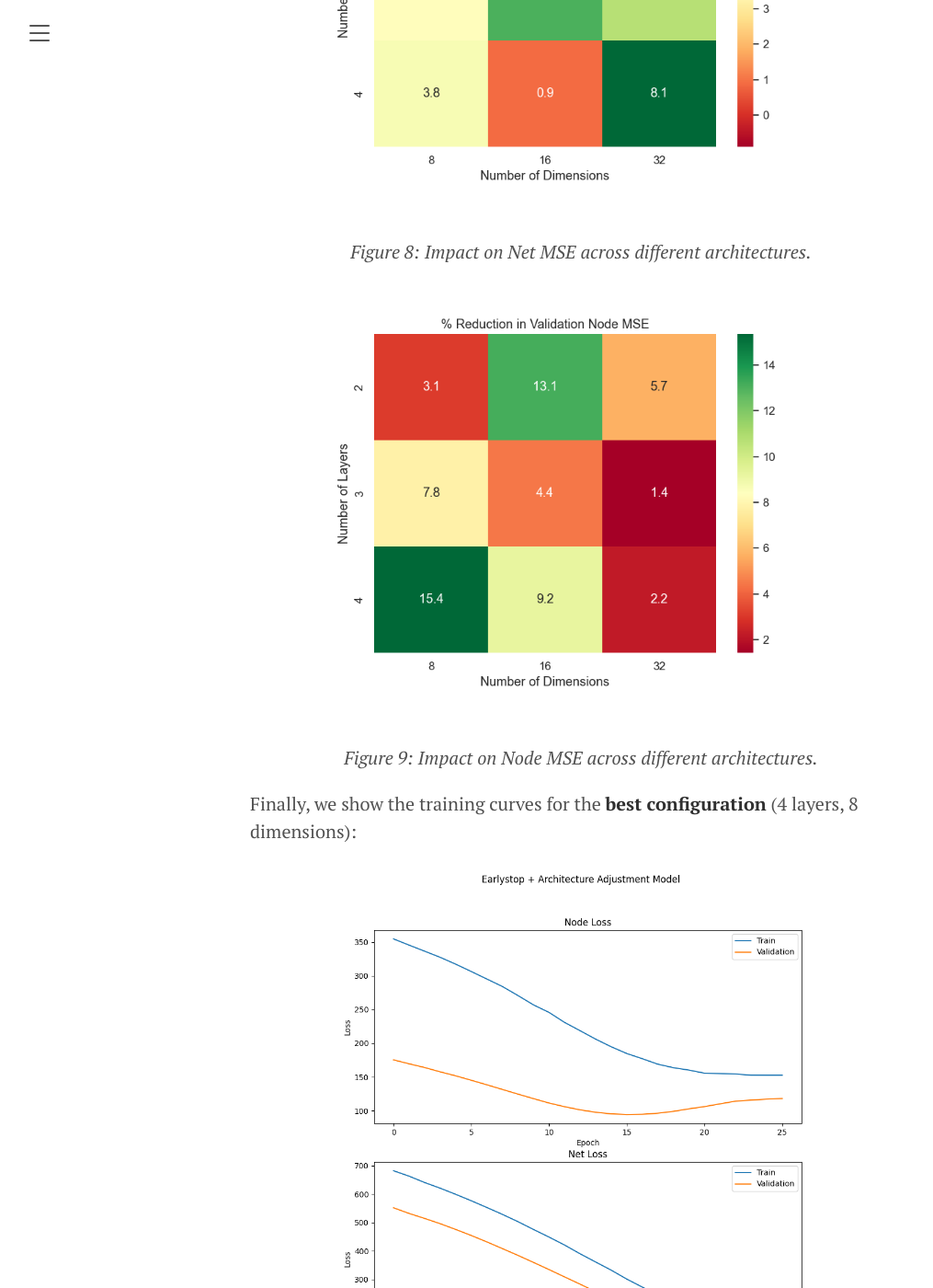
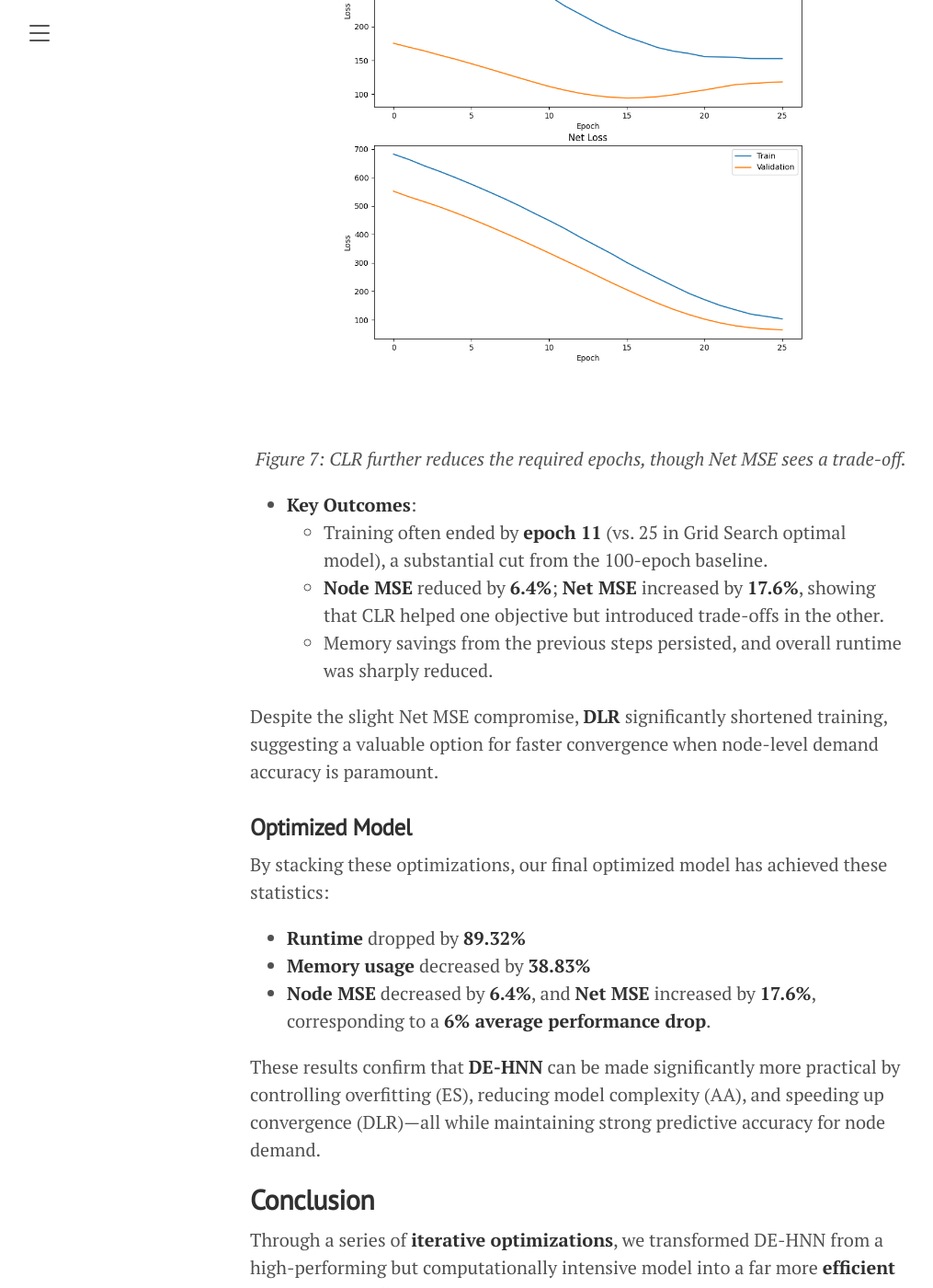
Before and after one commit to okinahiru/website, a Jekyll site: the page built from index.md, in a window 1280 px wide and 1400 px high, scrolled down 9675 px. Shown: the whole window at 92% size, without its empty margins (8-1023 px from the left). Built offline with Jekyll 4.4.1, drawn with Linux system fonts in a browser that asks for light colours; some of the changed text lies outside the part shown.

Commit message:
Update index.md

```diff
--- a/index.md
+++ b/index.md
@@ -102,8 +102,8 @@ Our **baseline DE-HNN** uses:
 
 This baseline achieves:
 
-- **133 MSE** on Node Loss
-- **67.5 MSE** on Net Loss
+- **133 MSE** on Node loss
+- **67.5 MSE** on Net loss
 - **5.05 minutes** of total runtime
 - **~22 GB** of peak GPU memory usage
 
@@ -136,56 +136,32 @@ In short, the baseline model was over-training well past epoch 15, and Early Sto
 
 We systematically tested different **DE-HNN** configurations (2, 3, or 4 layers) paired with various embedding dimensions (8, 16, or 32). **Early Stopping** was applied to avoid training beyond the point of overfitting. Our goal was to find a balance between performance (Node/Net MSE) and resource savings (training time, memory usage).
 
-Below are key heatmaps illustrating various metrics:
-
-<p align="center">
-   <img src="{{ site.baseurl }}/public/img/heatmap_avg_all_pct.png" alt="All Metrics Reduction Heatmap" width="600">
-   <br>
-   <em>Figure 3: Average % reduction across runtime, memory, and losses.</em>
-</p>
+Below are key heatmaps illustrating reduction in training cost and model performance in %:
 
 <p align="center">
    <img src="{{ site.baseurl }}/public/img/heatmap_avg_cost_pct.png" alt="Training Time & Memory Reduction Heatmap" width="600">
    <br>
-   <em>Figure 4: Average % reduction in training time and peak memory usage.</em>
+   <em>Figure 3: Average % reduction in training cost.</em>
 </p>
 
 <p align="center">
    <img src="{{ site.baseurl }}/public/img/heatmap_avg_val_pct.png" alt="Validation Node & Net MSE Reduction Heatmap" width="600">
    <br>
-   <em>Figure 5: Average % reduction in validation Node and Net MSE.</em>
+   <em>Figure 4: Average % reduction in model performance.</em>
 </p>
 
 <p align="center">
-   <img src="{{ site.baseurl }}/public/img/heatmap_peak_memory.png" alt="Peak GPU Memory Reduction Heatmap" width="600">
+   <img src="{{ site.baseurl }}/public/img/heatmap_avg_all_pct.png" alt="All Metrics Reduction Heatmap" width="600">
    <br>
-   <em>Figure 6: Peak GPU memory footprint for each configuration.</em>
+   <em>Figure 5: Average % reduction across computational cost and model performance.</em>
 </p>
 
-<p align="center">
-   <img src="{{ site.baseurl }}/public/img/heatmap_train_time.png" alt="Training Time Reduction Heatmap" width="600">
-   <br>
-   <em>Figure 7: % reduction in total training time.</em>
-</p>
-
-<p align="center">
-   <img src="{{ site.baseurl }}/public/img/heatmap_val_net.png" alt="Validation Net MSE Reduction Heatmap" width="600">
-   <br>
-   <em>Figure 8: Impact on Net MSE across different architectures.</em>
-</p>
-
-<p align="center">
-   <img src="{{ site.baseurl }}/public/img/heatmap_val_node.png" alt="Validation Node MSE Reduction Heatmap" width="600">
-   <br>
-   <em>Figure 9: Impact on Node MSE across different architectures.</em>
-</p>
-
-Finally, we show the training curves for the **best configuration** (4 layers, 8 dimensions):
+We picked model with 4 layers, 8 dimensions to be our Grid Search optimal model. The loss curves for this model is shown below:
 
 <p align="center">
    <img src="{{ site.baseurl }}/public/img/earlystop-architectureadjustment_loss_curves.png" alt="Loss Curves for 4-layer, 8-dim Model" width="600">
    <br>
-   <em>Figure 10: Validation loss remains stable, indicating less overfitting.</em>
+   <em>Figure 6: Validation loss remains stable, indicating less overfitting.</em>
 </p>
 
 In summary:
@@ -201,23 +177,23 @@ Lastly, we introduced a **Cyclical Learning Rate (CLR)** that oscillates between
 <p align="center">
    <img src="{{ site.baseurl }}/public/img/earlystop-architectureadjustment_loss_curves.png" alt="CLR on Optimized Model" width="600">
    <br>
-   <em>Figure 11: CLR further reduces the required epochs, though Net MSE sees a trade-off.</em>
+   <em>Figure 7: CLR further reduces the required epochs, though Net MSE sees a trade-off.</em>
 </p>
 
 - **Key Outcomes**:
-  - Training often ended by **epoch 11** (vs. 25), a substantial cut from the 100-epoch baseline.
-  - **Node MSE** improved by **6.4%**; **Net MSE** increased by **17.6%**, showing that CLR helped one objective but introduced trade-offs in the other.
+  - Training often ended by **epoch 11** (vs. 25 in Grid Search optimal model), a substantial cut from the 100-epoch baseline.
+  - **Node MSE** reduced by **6.4%**; **Net MSE** increased by **17.6%**, showing that CLR helped one objective but introduced trade-offs in the other.
   - Memory savings from the previous steps persisted, and overall runtime was sharply reduced.
 
 Despite the slight Net MSE compromise, **DLR** significantly shortened training, suggesting a valuable option for faster convergence when node-level demand accuracy is paramount.
 
-### **Overall Improvements**
+### **Optimized Model**
 
-By stacking these optimizations:
+By stacking these optimizations, our final optimized model has achieved these statistics:
 
 - **Runtime** dropped by **89.32%**
 - **Memory usage** decreased by **38.83%**
-- **Node MSE** stayed near or below baseline, and **Net MSE** varied based on the chosen optimization.
+- **Node MSE** decreased by **6.4%**, and **Net MSE** increased by **17.6%**, corresponding to a **6% average performance drop**.
 
 These results confirm that **DE-HNN** can be made significantly more practical by controlling overfitting (ES), reducing model complexity (AA), and speeding up convergence (DLR)—all while maintaining strong predictive accuracy for node demand.
 
@@ -229,14 +205,10 @@ Through a series of **iterative optimizations**, we transformed DE-HNN from a hi
 - **Early Stopping**: Stops training when validation loss stops improving, **reducing epochs** without compromising accuracy.
 - **Cyclical Learning Rate**: Speeds up convergence by oscillating between a lower and higher learning rate, effectively shortening training time even further.
 
-Overall, we observed:
-
-- **89% reduction** in runtime
-- **~39%** lower peak memory usage
-- **<6%** drop in average performance
-
 These results highlight the **trade-off** between performance and computational resources in real-world applications. By **systematically** combining Early Stopping, Architecture Adjustments, and a Dynamic Learning Rate, we’ve shown that **DE-HNN** can be scaled down to meet resource constraints while retaining most of its predictive power. This lays the groundwork for **faster, more cost-effective** congestion prediction in IC design.
 
 ## References
 
 [1] Luo, Zhishang, Truong Son Hy, Puoya Tabaghi, Donghyeon Koh, Michael Defferrard, Elahe Rezaei, Ryan Carey, Rhett Davis, Rajeev Jain, and Yusu Wang. (2024). **DE-HNN: An effective neural model for Circuit Netlist representation**. _arXiv preprint_, [arXiv:2404.00477](https://arxiv.org/abs/2404.00477).
+Smith, Leslie N. 2015. “No More Pesky Learning Rate Guessing Games.” CoRR
+[arXiv:1506.01186](https://arxiv.org/abs/1506.01186)
```
Also changed, not shown: other parts of index.md (+2 -2 lines).
